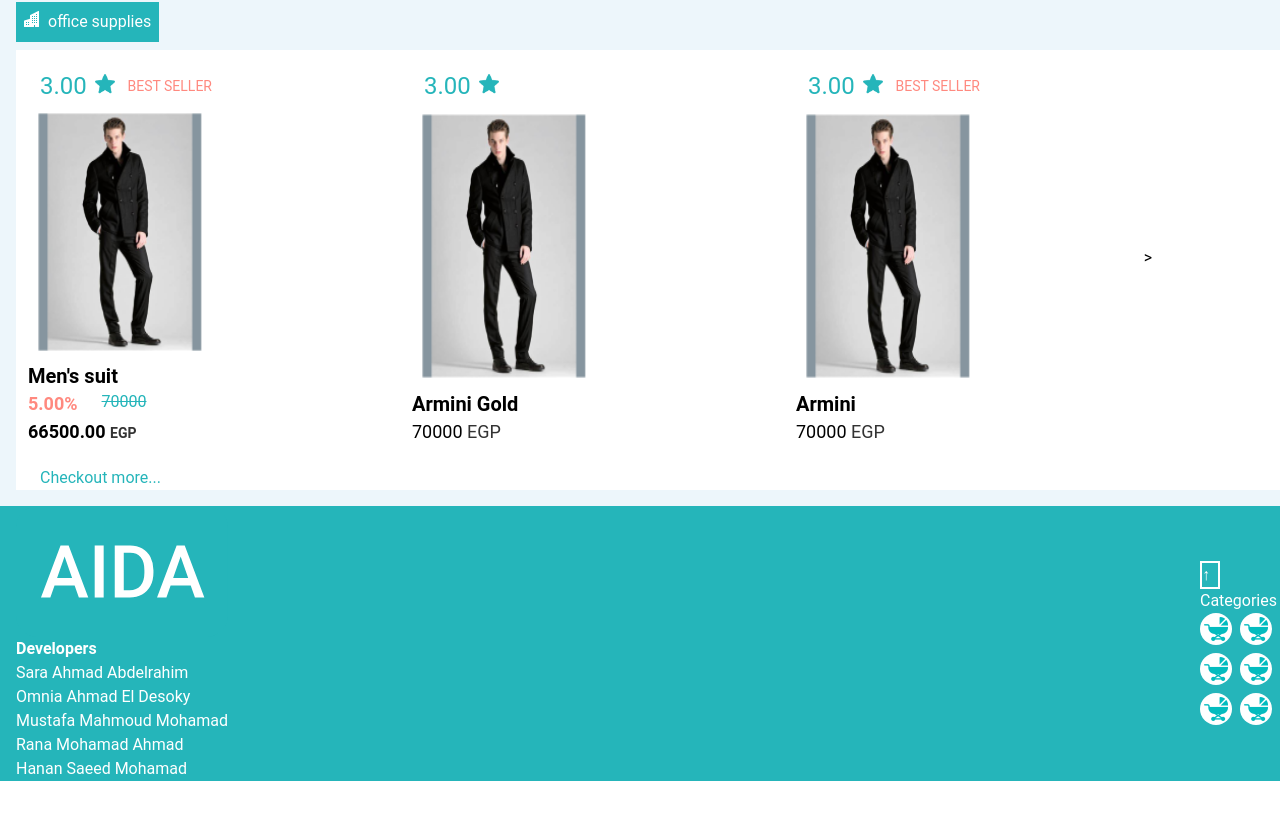
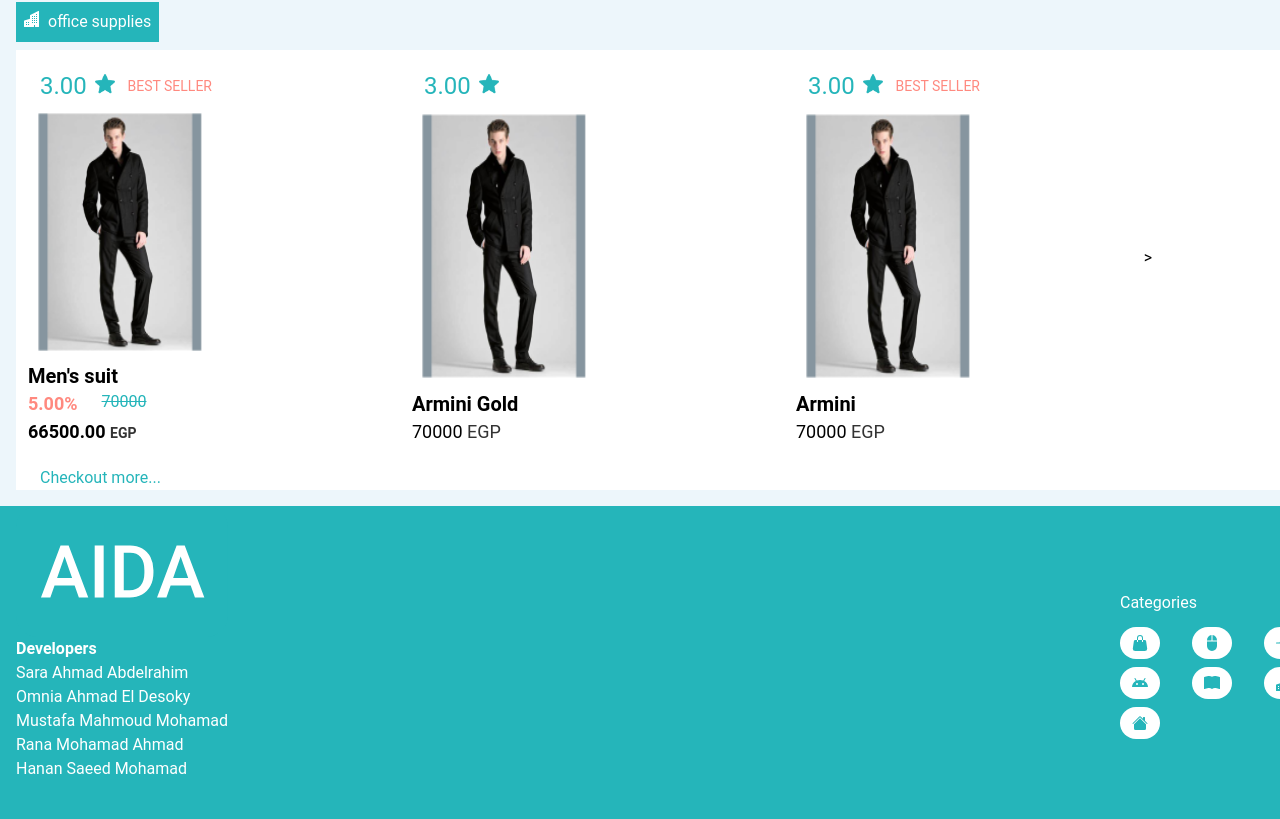
Before and after one commit to RanaMohamad21/Aida-Front-End, a React (Vite) app in the folder Aida/: page / in a window 1280 px wide. Shown: the part 4987-5806 px from the top of the page. Before the commit the page ends 5768 px from the top, so only its background shows below. Built offline with nearby package versions, Linux system fonts and the light colour scheme.

Commit message:
Uppdated icons.

```diff
--- a/Aida/src/UI/UpperFooter.jsx
+++ b/Aida/src/UI/UpperFooter.jsx
@@ -1,25 +1,45 @@
+import { Link } from "react-router-dom";
 import logoWhiteTxtAida from "/src/assets/logo/LogoWhiteTextAida.svg";
-import babyCarriage from "/src/assets/home/baby-carriage.png";
+
+
+import {
+  Activity,
+  Android,
+  BookFill,
+  BuildingsFill,
+  HandbagFill,
+  HouseFill,
+  Mouse2Fill,
+} from "react-bootstrap-icons";
 const iconList = [
-  [
-    { name: "babyCarriage", alt: "babyCarriage" },
-    { name: "babyCarriage", alt: "babyCarriage" },
-    { name: "babyCarriage", alt: "babyCarriage" },
-  ],
-  [
-    { name: "babyCarriage", alt: "babyCarriage" },
-    { name: "babyCarriage", alt: "babyCarriage" },
-    { name: "babyCarriage", alt: "babyCarriage" },
-  ],
-  [
-    { name: "babyCarriage", alt: "babyCarriage" },
-    { name: "babyCarriage", alt: "babyCarriage" },
-    { name: "babyCarriage", alt: "babyCarriage" },
-  ],
+
+    {
+      name: HandbagFill , alt: "fashion" },
+    { name: Mouse2Fill, alt: "electronics" },
+    { name: Activity, alt: "health" },
+    { name: Android, alt: "pet" },
+    { name: BookFill, alt: "books" },
+    { name: BuildingsFill, alt: "office supplies" },
+    { name: HouseFill, alt: "Home essencials" },
+
 ];
 function UpperFooter() {
+  const scrollToTop = () => {
+    const scrollDuration = 1000; // Duration of the scroll in milliseconds
+    const scrollStep = -window.scrollY / (scrollDuration / 15);
+
+    const scroll = () => {
+      if (window.scrollY !== 0) {
+        window.scrollBy(0, scrollStep);
+        requestAnimationFrame(scroll);
+      }
+    };
+
+    requestAnimationFrame(scroll);
+  };
+
   return (
-    <div className="bg-teal  flex justify-between items-center px-4 text-white  w-full mb-12  bottom-[49px] ">
+    <div className="bg-teal  flex justify-between items-center pl-4 text-white  w-full pb-20 ">
       <div className="justify-self-start ">
         <img src={logoWhiteTxtAida} alt="logo" />
         <p className="font-semibold ">Developers</p>
@@ -31,51 +51,30 @@ function UpperFooter() {
           <li>Hanan Saeed Mohamad</li>
         </ul>
       </div>
-      <div className="justify-self-end">
-        <div className="border-2 p-3px w-[20px]  transition-all duration-200 hover:border-IceBlue ">
-          <button>&uarr;</button>
+      <div className="flex flex-col justify-around  ">
+        <div className=" w-full flex pr-6 justify-end">
+        <div className="border-2 w-[20px]  transition-all duration-200 hover:border-IceBlue flex items-center justify-center pb-1">
+          <button onClick={scrollToTop}> &uarr;</button>
         </div>
-        <p>Categories</p>
+        </div>
+        <p className=" my-3">Categories</p>
         <div>
-          <div className="flex gap-2">
-            <div className="rounded-full bg-white p-[4px]">
-              <img src={babyCarriage} />
-            </div>
+          <div className="grid grid-cols-3 gap-2 w-52">
+          {iconList.map((icon, index) => {
+        const IconComponent = icon.name;
+        return (
+          <div key={index} title={icon.alt} className=" w-10 flex items-center justify-center bg-white rounded-full text-teal">
+            <Link>
+            <IconComponent aria-label={icon.alt} className="p-2 w-full h-full" />
+            </Link>
+          </div>
+        );
+      })}
 
-            <div className="rounded-full bg-white p-[4px]">
-              <img src={babyCarriage} />
-            </div>
 
-            <div className="rounded-full bg-white p-[4px]">
-              <img src={babyCarriage} />
-            </div>
           </div>
-          <div className="flex gap-2 my-[8px]">
-            <div className="rounded-full bg-white p-[4px]">
-              <img src={babyCarriage} />
-            </div>
 
-            <div className="rounded-full bg-white p-[4px]">
-              <img src={babyCarriage} />
-            </div>
 
-            <div className="rounded-full bg-white p-[4px]">
-              <img src={babyCarriage} />
-            </div>
-          </div>
-          <div className="flex gap-2">
-            <div className="rounded-full bg-white p-[4px]">
-              <img src={babyCarriage} />
-            </div>
-
-            <div className="rounded-full bg-white p-[4px]">
-              <img src={babyCarriage} />
-            </div>
-
-            <div className="rounded-full bg-white p-[4px]">
-              <img src={babyCarriage} />
-            </div>
-          </div>
         </div>
       </div>
     </div>
```
